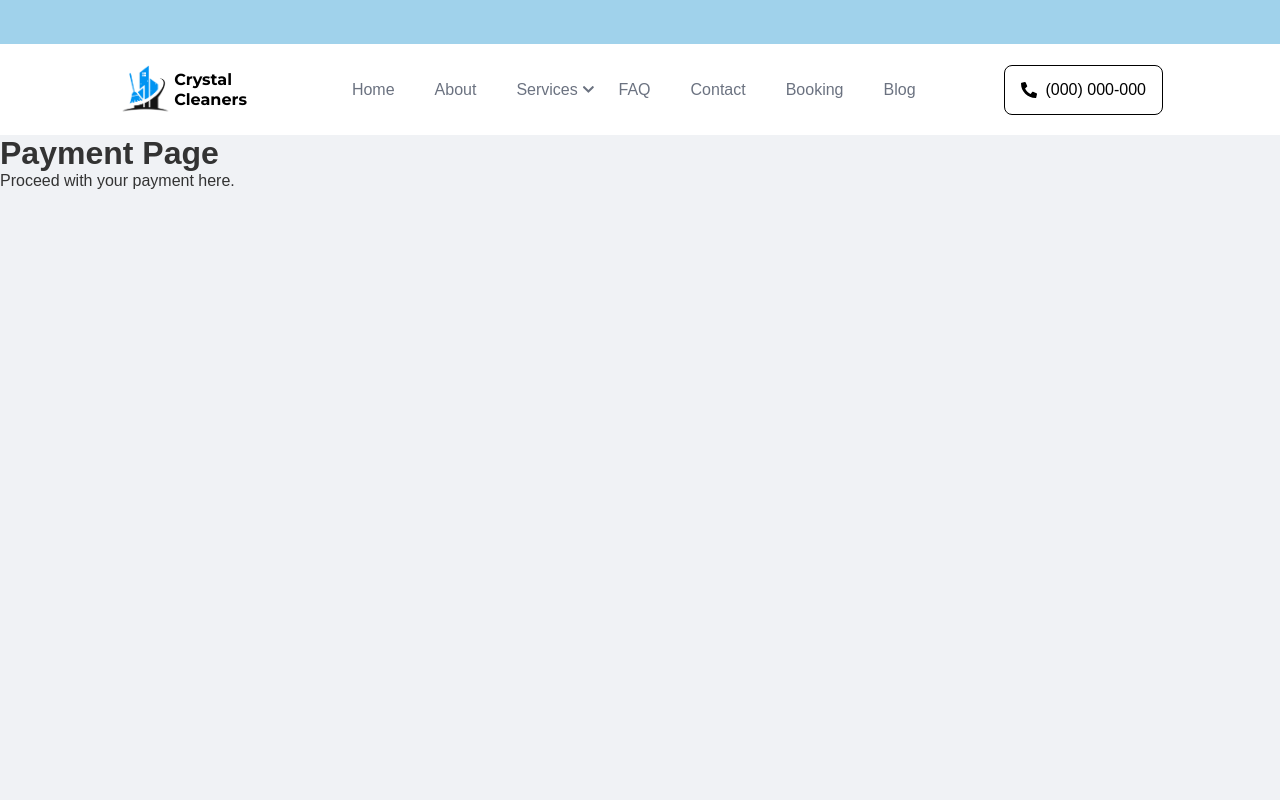
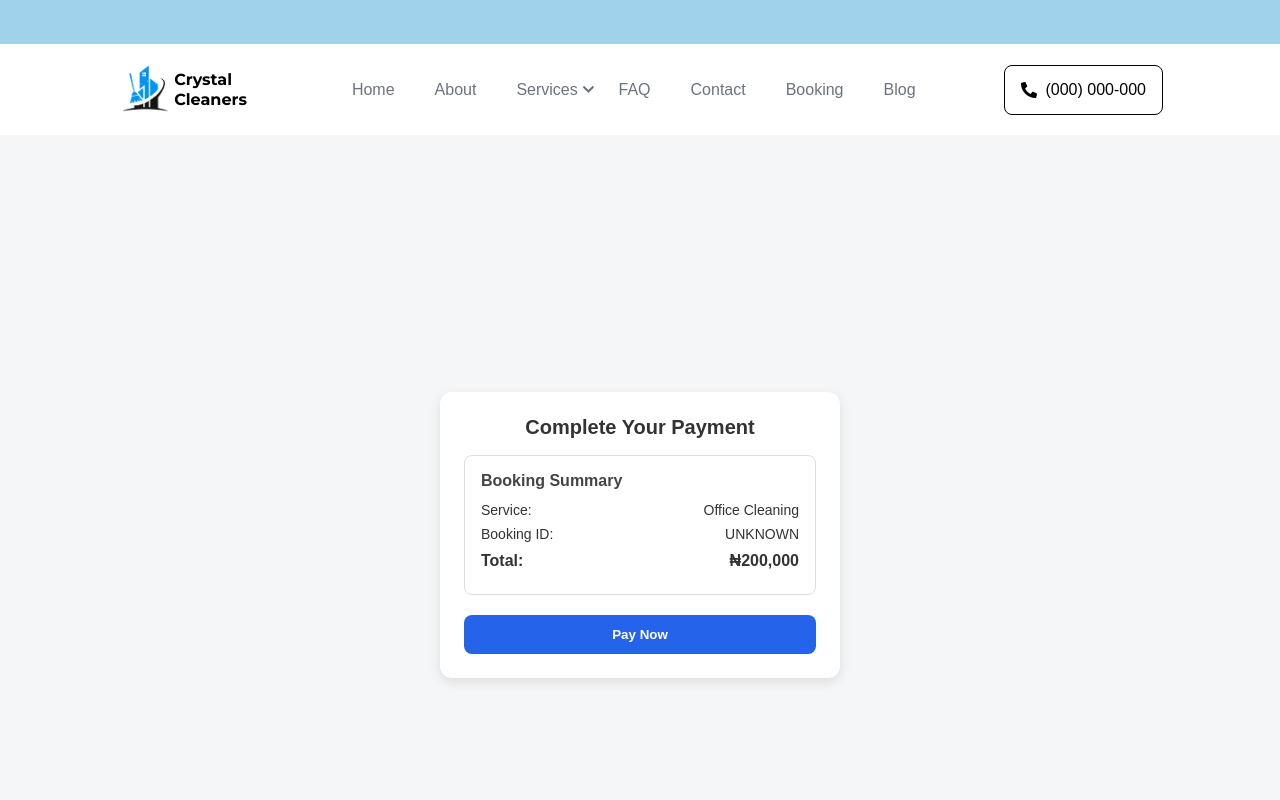
Before and after one commit to iokeke-cos/Tenece_holdings, a React (Vite) app in the folder Frontend/crystal-cleaners-frontend/: page /payment in a window 1280 px wide. Shown: the top 800 px of the page. Built offline with nearby package versions, Linux system fonts and the light colour scheme.

Commit message:
(Payment Integration)

```diff
--- a/Frontend/crystal-cleaners-frontend/package.json
+++ b/Frontend/crystal-cleaners-frontend/package.json
@@ -10,6 +10,7 @@
     "preview": "vite preview"
   },
   "dependencies": {
+    "@paystack/inline-js": "^2.22.7",
     "react": "^19.1.1",
     "react-dom": "^19.1.1",
     "react-icons": "^5.5.0",
--- a/Frontend/crystal-cleaners-frontend/src/components/pages/Booking.jsx
+++ b/Frontend/crystal-cleaners-frontend/src/components/pages/Booking.jsx
@@ -80,7 +80,15 @@ const BookingForm = () => {
       setFormData({ name: '', email: '', phone: '', address: '', date: '', time: '', serviceType: '', message: '' });
 
       // Navigate to payment page after 2 seconds
-      setTimeout(() => navigate("/payment"), 2000);
+      setTimeout(() => {navigate(("/payment"), {
+
+          state: {
+          bookingId: bookingId,
+          serviceType: formData.serviceType,
+          customerEmail: formData.email, // optional: to prefill Paystack
+        },
+      });
+    }, 2000);
 
     } catch (error) {
       console.error("Error submitting form:", error);
@@ -251,7 +259,19 @@ const BookingForm = () => {
         </p>
       )}
     </div>
+
+
   );
+  setTimeout(() => {
+  navigate("/payment", {
+    state: {
+      bookingId: bookingId,           // backend ID
+      serviceType: formData.serviceType,
+      customerEmail: formData.email,  // optional, for Paystack
+    },
+  });
+}, 2000);
+
 };
 
 export default BookingForm;
--- /dev/null
+++ b/Frontend/crystal-cleaners-frontend/src/components/pages/Payment.css
@@ -0,0 +1,72 @@
+.payment-container {
+  display: flex;
+  justify-content: center;
+  align-items: center;
+  min-height: 100vh;
+  background-color: #f4f6f8;
+  padding: 20px;
+}
+
+.payment-card {
+  background: #fff;
+  padding: 24px;
+  border-radius: 12px;
+  box-shadow: 0px 4px 12px rgba(0,0,0,0.1);
+  max-width: 400px;
+  width: 100%;
+}
+
+.payment-title {
+  font-size: 20px;
+  font-weight: bold;
+  margin-bottom: 16px;
+  text-align: center;
+  color: #333;
+}
+
+.payment-summary {
+  border: 1px solid #ddd;
+  border-radius: 8px;
+  padding: 16px;
+  margin-bottom: 20px;
+}
+
+.payment-summary h3 {
+  margin: 0 0 12px 0;
+  font-size: 16px;
+  font-weight: 600;
+  color: #444;
+}
+
+.summary-row {
+  display: flex;
+  justify-content: space-between;
+  margin-bottom: 8px;
+  font-size: 14px;
+}
+
+.summary-row.total {
+  font-weight: bold;
+  font-size: 16px;
+  margin-top: 10px;
+}
+
+.payment-button {
+  text-align: center;
+}
+
+.paystack-btn {
+  width: 100%;
+  background: #2563eb;
+  color: #fff;
+  font-weight: 600;
+  padding: 12px;
+  border: none;
+  border-radius: 8px;
+  cursor: pointer;
+  transition: background 0.3s ease;
+}
+
+.paystack-btn:hover {
+  background: #1d4ed8;
+}
--- a/Frontend/crystal-cleaners-frontend/src/components/pages/Payment.jsx
+++ b/Frontend/crystal-cleaners-frontend/src/components/pages/Payment.jsx
@@ -1,12 +1,93 @@
 import React from "react";
+import { useParams, useLocation } from "react-router-dom";
+import PaystackPop from "@paystack/inline-js";
+import "./Payment.css";
 
-const Payment = () => {
+
+// Example services + prices (replace with your real booking data)
+  const services = [
+    { name: "Office Cleaning", price: 200000 },
+    { name: "Window Cleaning", price: 80000 },
+    { name: "Carpet Cleaning", price: 40000 },
+    {name: "Bathroom Cleaning", price: 30000},
+    {name: "Bedroom Cleaning", price: 25000},
+    {name: "Kitchen Cleaning", price: 35000},
+  ];
+
+const PaymentPage = () => {
+  //const { bookingId } = useParams();
+  const { state } = useLocation();
+
+
+  const bookedServiceName = state?.serviceType || "Office Cleaning"; // fallback
+  const bookingId = state?.bookingId || "UNKNOWN";                 // backend ID
+  const customerEmail = state?.customerEmail || "customer@email.com";
+
+  // 2. Find service details
+  const bookedService = services.find(s => s.name === bookedServiceName) || services[0];
+//const totalAmount = bookedService.price;
+
+
+
+  // Demo: assume user booked the first service
+
+  const totalAmount = bookedService.price;
+
+  const payWithPaystack = () => {
+    const paystack = new PaystackPop();
+    paystack.newTransaction({
+      key: "pk_test_5f7166886ef199f821ac8d2b8576da5d5b360ec2", //public test paystack key
+      email: customerEmail, // You can pass real booking email later
+      amount: totalAmount * 100, // Paystack expects amount in kobo
+      currency: "NGN",
+      reference: "BOOKING-" + bookingId, // tie payment to booking
+
+      onSuccess: (transaction) => {
+        alert("Payment Successful! Reference: " + transaction.reference);
+        console.log("Booking ID:", bookingId, "Transaction:", transaction);
+        // TODO: send bookingId + transaction.reference to your backend
+      },
+      onCancel: () => {
+        alert("Payment cancelled.");
+      },
+    });
+  };
+
   return (
-    <div>
-      <h1>Payment Page</h1>
-      <p>Proceed with your payment here.</p>
+    <div className="payment-container">
+      <div className="payment-card">
+        <h2 className="payment-title">Complete Your Payment</h2>
+
+        <div className="payment-summary">
+          <h3>Booking Summary</h3>
+          <div className="summary-row">
+            <span>Service:</span>
+            <span>{bookedService.name}</span>
+          </div>
+          {/* <div className="summary-row">
+            <span>Name: </span>
+            <span>{bookedService.name}</span>
+          </div> */}
+          <div className="summary-row">
+            <span>Booking ID:</span>
+            <span>{bookingId}</span>
+          </div>
+          <div className="summary-row total">
+            <span>Total:</span>
+            <span>₦{totalAmount.toLocaleString()}</span>
+          </div>
+        </div>
+
+        <div className="payment-button">
+          <button className="paystack-btn" onClick={payWithPaystack}>
+            Pay Now
+          </button>
+        </div>
+
+
+      </div>
     </div>
   );
 };
 
-export default Payment;
+export default PaymentPage;
--- a/package.json
+++ b/package.json
@@ -3,5 +3,8 @@
     "sharp": "^0.34.3",
     "svgo": "^4.0.0",
     "vite-plugin-image-optimizer": "^2.0.2"
+  },
+  "dependencies": {
+    "react-paystack": "^6.0.0"
   }
 }
```
Also changed, not shown: 2 other files (tests, documents, lock files or other folders).
